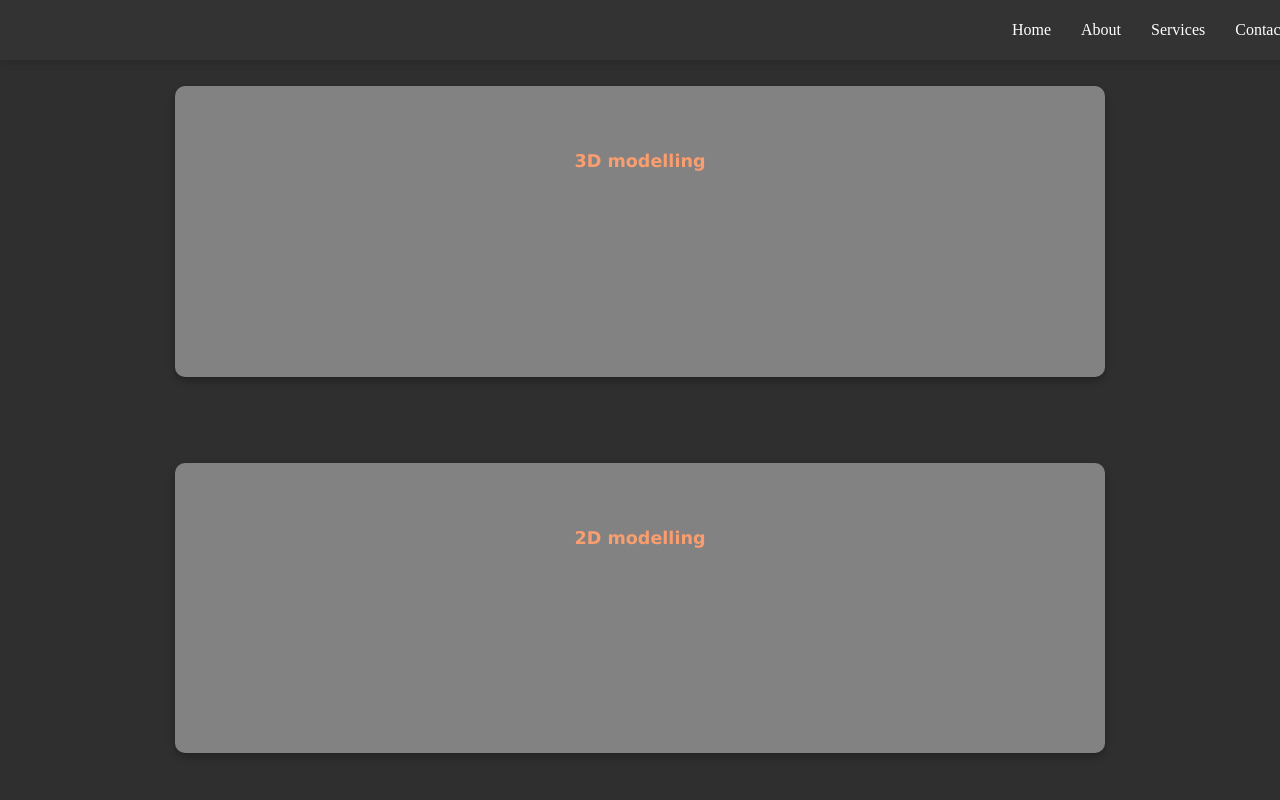
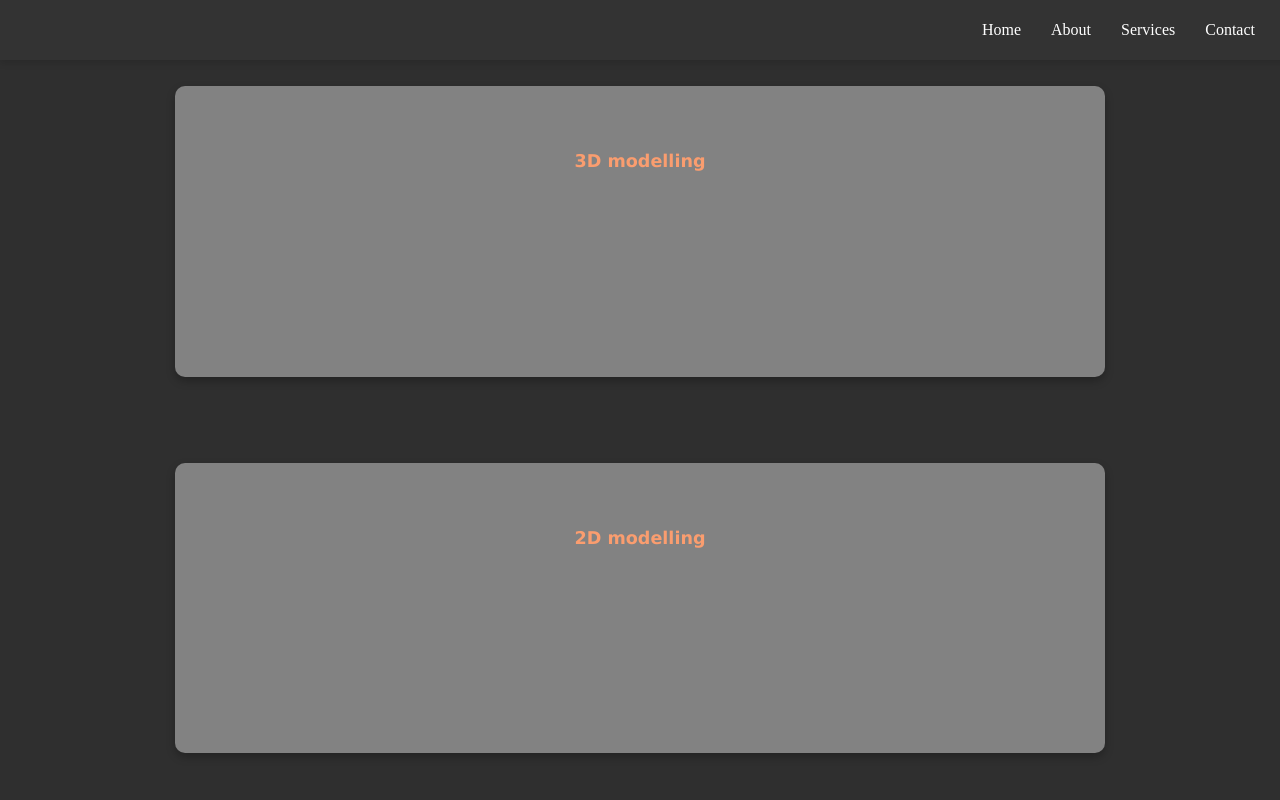
Before and after one commit to KarlLangser/AmbientExpress, a plain HTML site: page index.html in a window 1280 px wide. Shown: the top 800 px of the page. Drawn offline with Linux system fonts and the light colour scheme.

Commit message:
Update index.html

```diff
--- a/index.html
+++ b/index.html
@@ -39,6 +39,9 @@
 
         .logo img {
             height: 40px;
+        }
+        .menu {
+            margin: 30px;
         }
 
         .menu ul {
```
